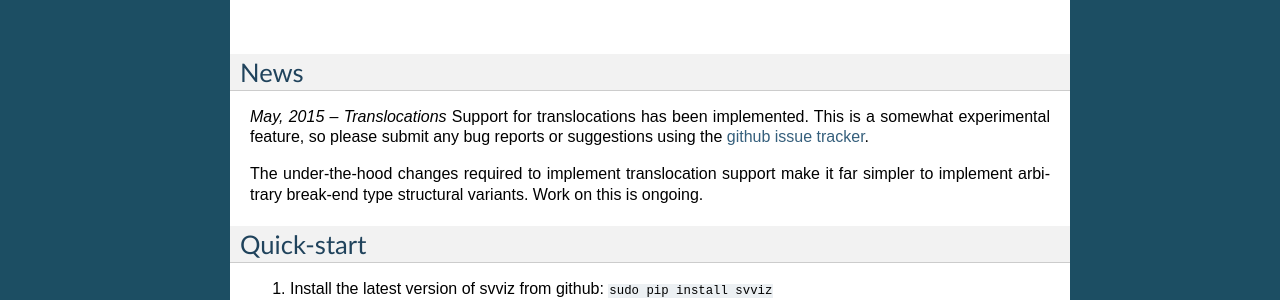
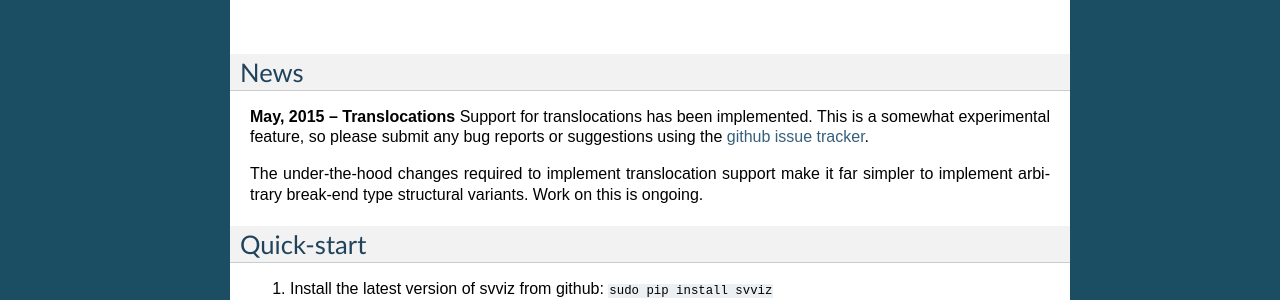
Before and after one commit to svviz/svviz, a Sphinx documentation site: the page built from docs/index.rst, in a window 1280 px wide. Shown: the part 833-1133 px from the top of the page. Built offline with Sphinx 7.4.7, drawn with Linux system fonts in a browser that asks for light colours.

Commit message:
doc update

```diff
--- a/docs/index.rst
+++ b/docs/index.rst
@@ -33,7 +33,7 @@ Visit the `project page <http://svviz.github.io/svviz/>`_ for a visual tour of t
 News
 ----
 
-*May, 2015 -- Translocations* Support for translocations has been implemented. This is a somewhat experimental feature, so please submit any bug reports or suggestions using the `github issue tracker <https://github.com/svviz/svviz/issues>`_.
+**May, 2015 -- Translocations** Support for translocations has been implemented. This is a somewhat experimental feature, so please submit any bug reports or suggestions using the `github issue tracker <https://github.com/svviz/svviz/issues>`_.
 
 The under-the-hood changes required to implement translocation support make it far simpler to implement arbitrary break-end type structural variants. Work on this is ongoing.
 
```
